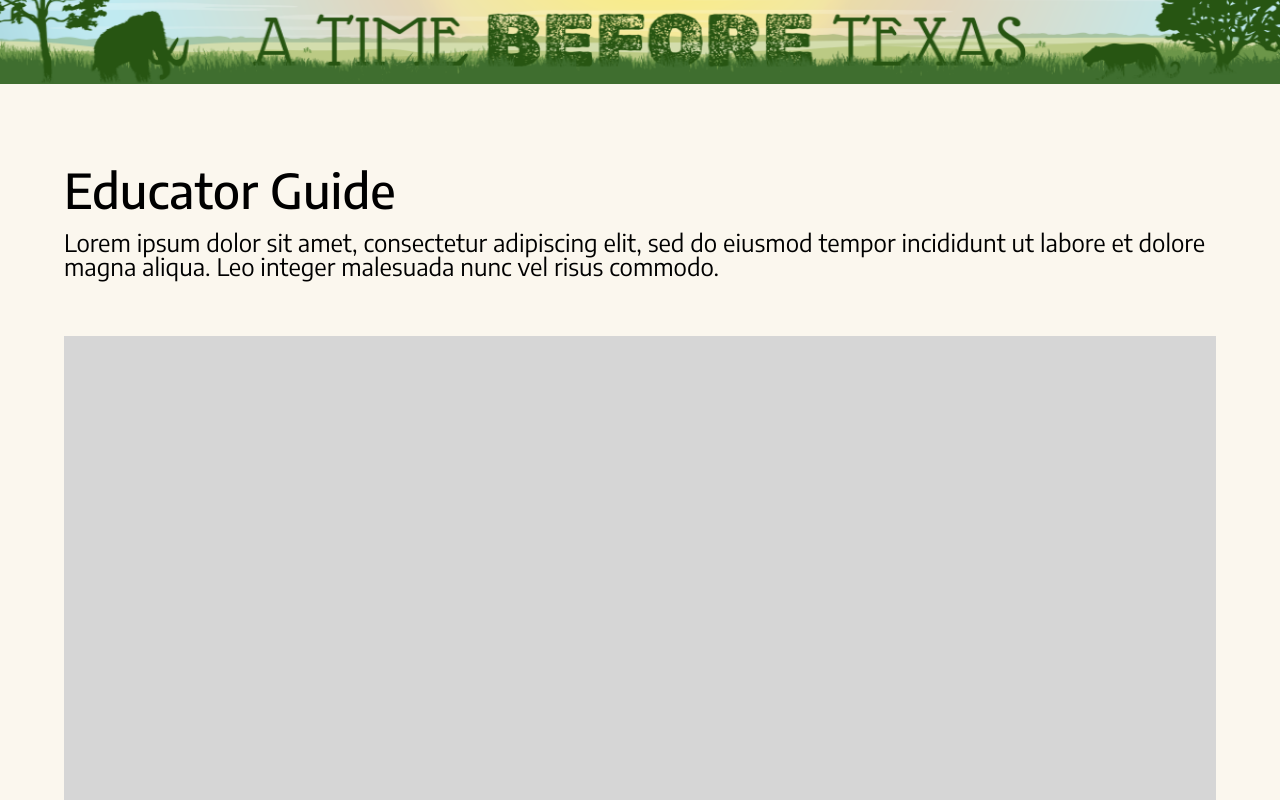
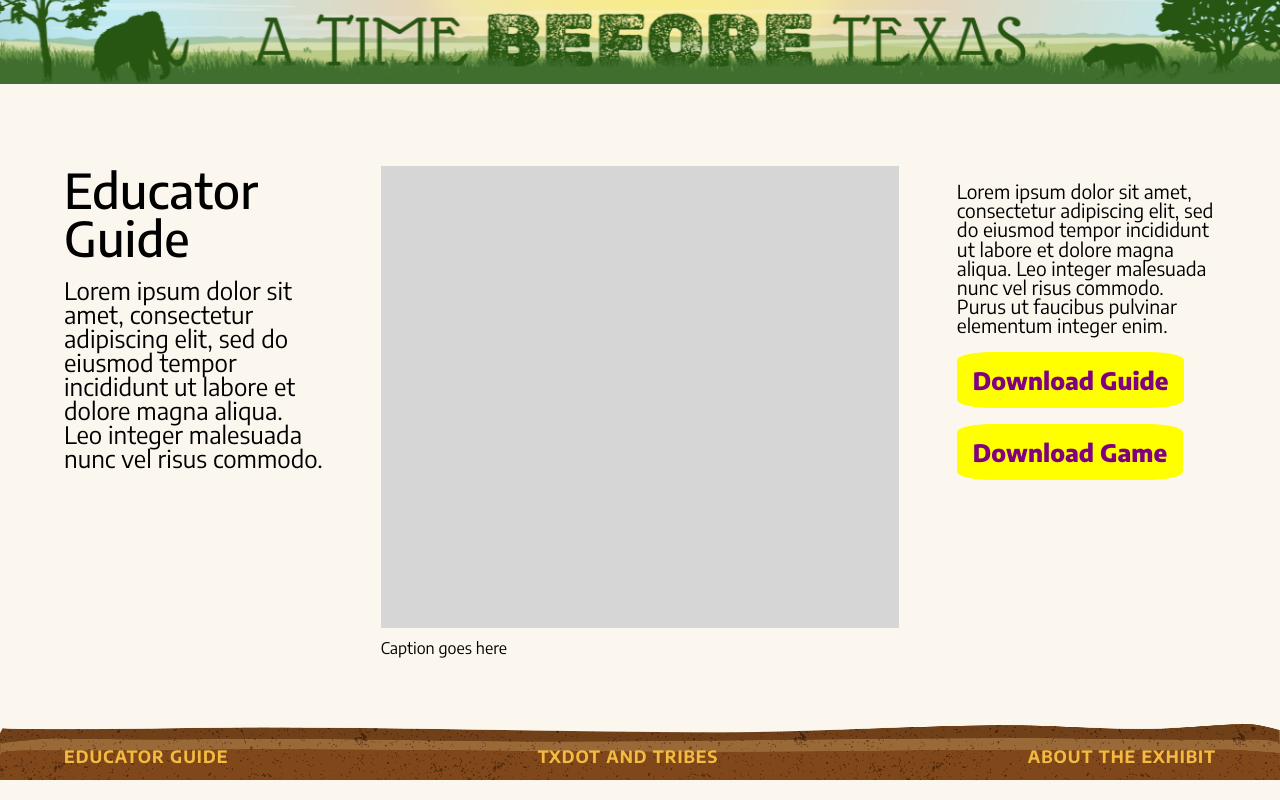
Before and after one commit to scottdickerson/paleoindian-site, a Next.js app: page /educator-guide in a window 1280 px wide. Shown: the top 800 px of the page. Built offline with nearby package versions, Linux system fonts and the light colour scheme; a web font is replaced by a local one.

Commit message:
now I have a three column setup that colapses into one column on mobile

```diff
--- a/src/pages/educator-guide.tsx
+++ b/src/pages/educator-guide.tsx
@@ -14,12 +14,13 @@ const EducatorGuide = () => {
             </Head>
             <Header />
             <div className={styles.contentWrapper}>
+                <div className={styles.firstColumn}>
                     <h1 className={styles.title}>Educator Guide</h1>
-                    <div className={styles.textWrapper}>
                     <p className={`${styles.text} ${styles.firstParagraph}`}>
                         Lorem ipsum dolor sit amet, consectetur adipiscing elit, sed do eiusmod tempor incididunt ut labore et dolore magna aliqua. Leo integer malesuada nunc vel risus commodo.
                     </p>
                     </div>
+                    <div className={styles.secondColumn}>
                     <div className={styles.imageWrapper}>
                     <Image
                         src={tempPhoto}
@@ -28,6 +29,8 @@ const EducatorGuide = () => {
                     />
                     <p className={styles.caption}>Caption goes here</p>
                     </div>
+                    </div>
+                    <div className={styles.thirdColumn}>
                     <p className={`${styles.text} ${styles.secondParagraph}`}>
                         Lorem ipsum dolor sit amet, consectetur adipiscing elit, sed do eiusmod tempor incididunt ut labore et dolore magna aliqua. Leo integer malesuada nunc vel risus commodo. Purus ut faucibus pulvinar elementum integer enim.
                     </p>
@@ -51,6 +54,7 @@ const EducatorGuide = () => {
                         Download Game
                     </Link>
                     </div>
+                    </div>
                 </div>
             <Footer className={styles.footer}/>
         </>
--- a/src/styles/EducatorGuide.module.scss
+++ b/src/styles/EducatorGuide.module.scss
@@ -1,6 +1,24 @@
+/* Default styles for desktop */
 .contentWrapper {
   margin: 5%;
   margin-top: 5rem;
+  display: flex;
+}
+
+.firstColumn {
+  width: 25%;
+  margin-right: 5%;
+}
+
+.secondColumn {
+  width: 50%;
+  margin-left: auto;
+  margin-right: 0;
+}
+
+.thirdColumn {
+  width: 25%;
+  margin-left: 5%;
 }
 
 .title {
@@ -11,11 +29,11 @@
 
 .text {
   margin-top: 1rem;
+  margin-bottom: 5%;
 }
 
 .firstParagraph {
   font-size: 1.5rem;
-    margin-bottom: 5%;
 }
 
 .secondParagraph {
@@ -49,3 +67,21 @@
 .footer {
   position: relative;
 }
+
+/* Media query for mobile devices */
+@media (max-width: 767px) {
+  .contentWrapper {
+    flex-direction: column;
+  }
+
+  .firstColumn,
+  .thirdColumn {
+    width: 100%;
+    margin: 0;
+  }
+
+  .secondColumn {
+    width: 100%;
+    margin: 0;
+  }
+}
```
Lines whose indentation alone changed are shown as unchanged.
